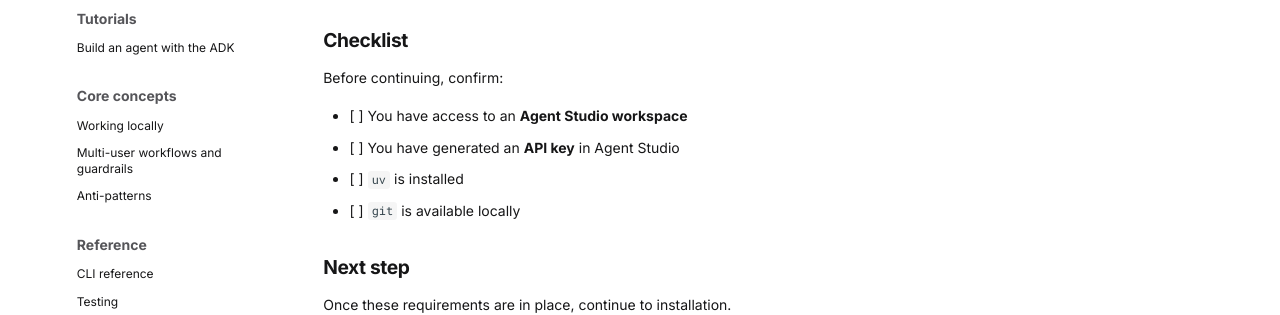
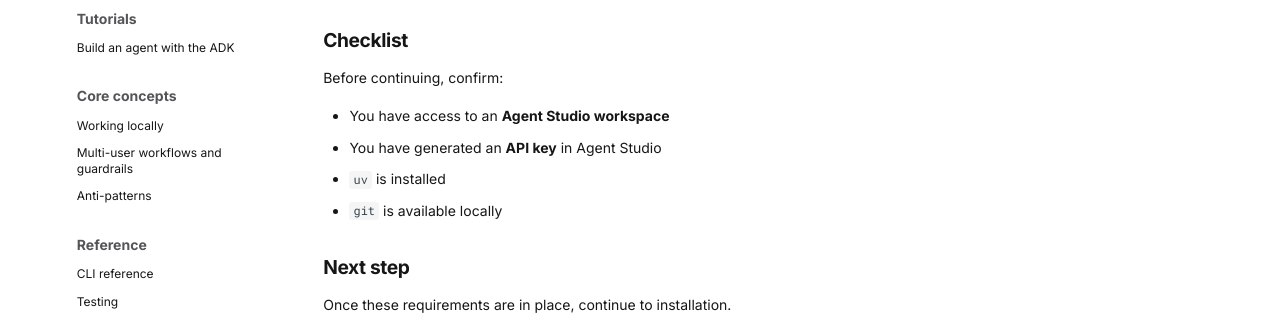
Before and after one commit to polyai/adk, an MkDocs documentation site: the page built from docs/docs/get-started/prerequisites.md, in a window 1280 px wide and 900 px high, scrolled down 1286 px. Shown: the part 383-698 px from the top of the window. Built offline with MkDocs 1.6.1 and Material for MkDocs 9.7.7, drawn with Linux system fonts in a browser that asks for light colours.

```diff
--- a/docs/docs/get-started/prerequisites.md
+++ b/docs/docs/get-started/prerequisites.md
@@ -64,10 +64,10 @@ See the [uv installation guide](https://docs.astral.sh/uv/getting-started/instal
 
 Before continuing, confirm:
 
-- [ ] You have access to an **Agent Studio workspace**
-- [ ] You have generated an **API key** in Agent Studio
-- [ ] `uv` is installed
-- [ ] `git` is available locally
+- You have access to an **Agent Studio workspace**
+- You have generated an **API key** in Agent Studio
+- `uv` is installed
+- `git` is available locally
 
 ## Next step
 
```
